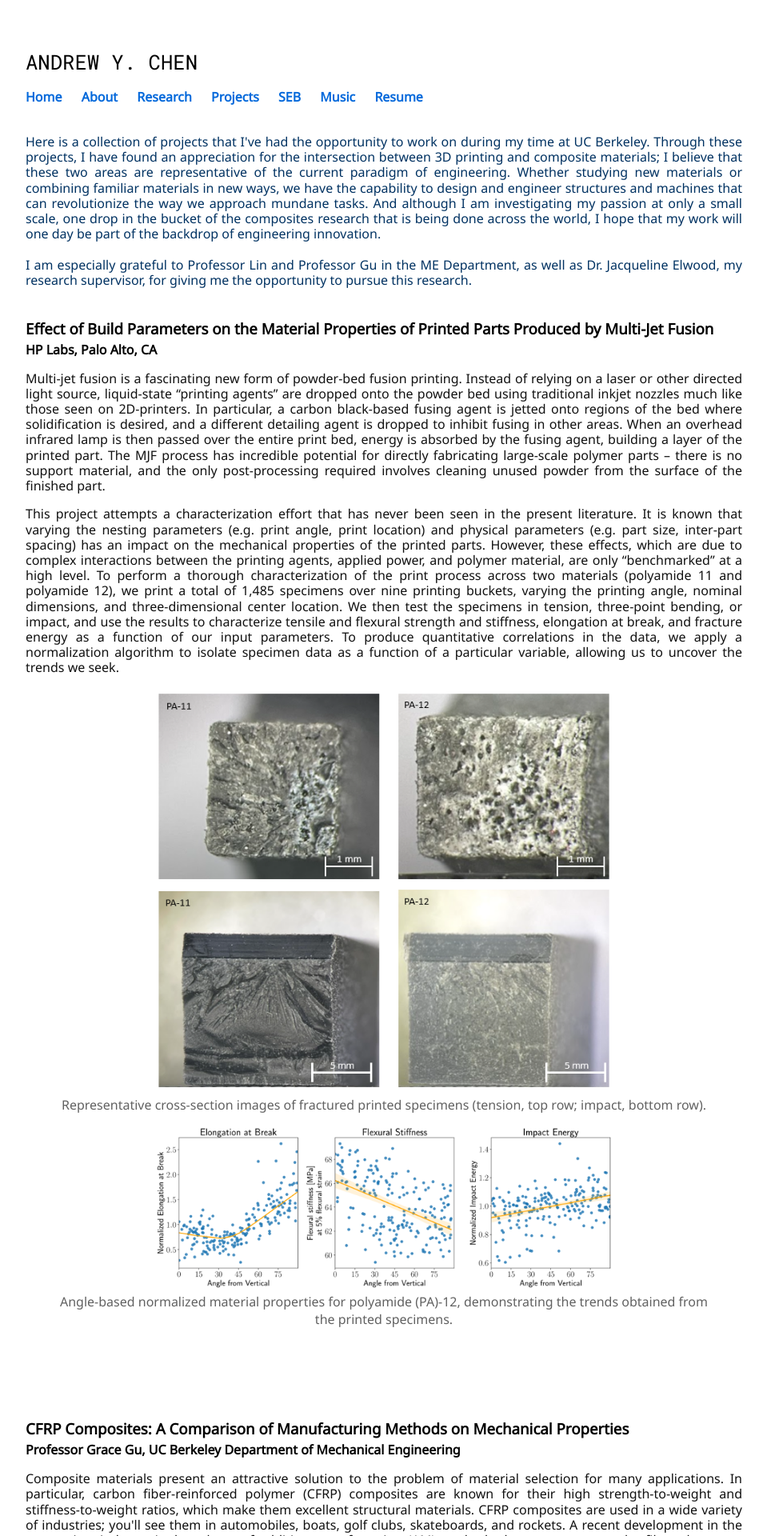
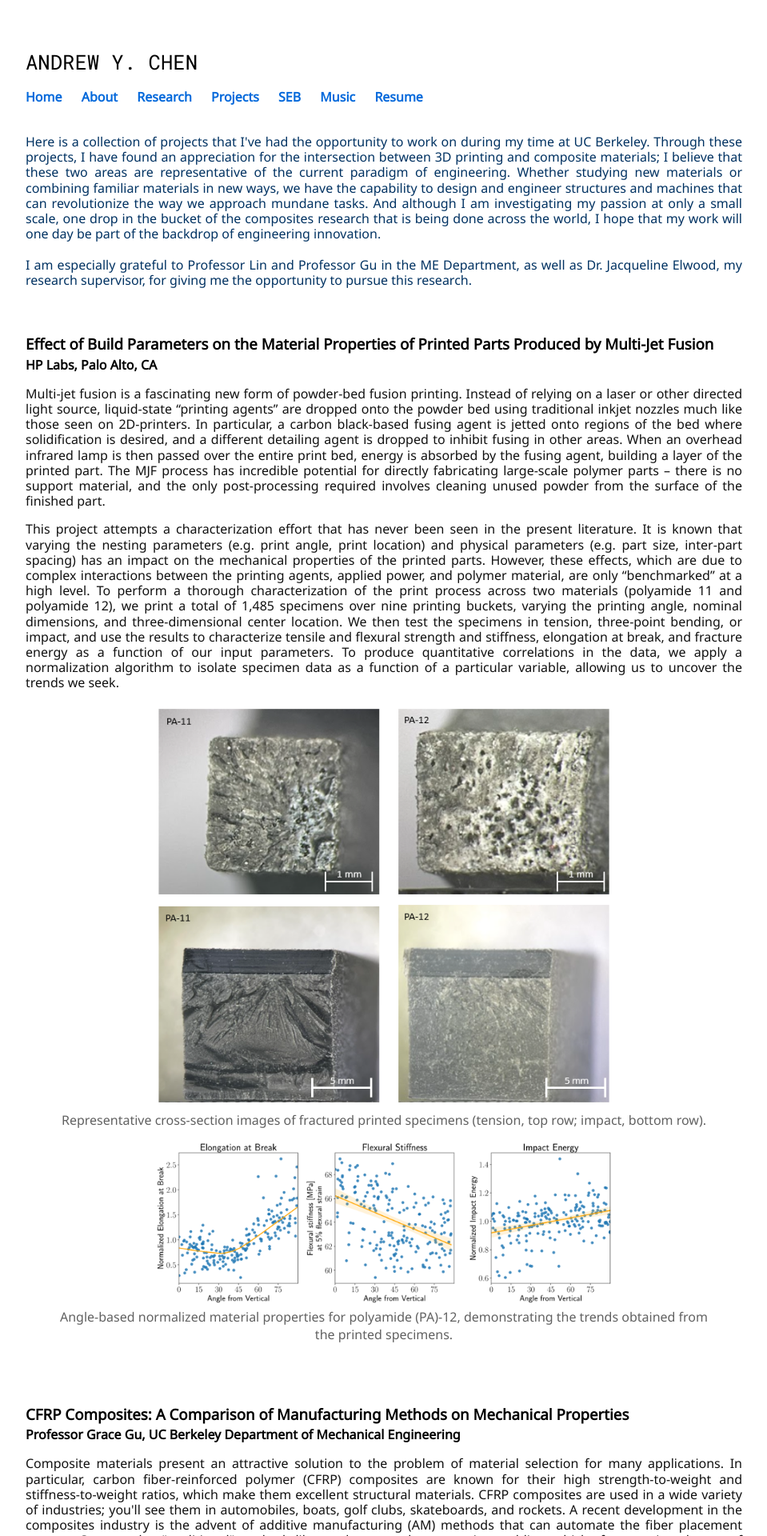
Before and after one commit to carbonheliumnitrogen/carbonheliumnitrogen.github.io, a Jekyll site: the page built from projects.html, in a window 1280 px wide. Shown: the top 1920 px of the page at 80% size, without its empty margins (160-1119 px from the left). Built offline with Jekyll 4.4.1, drawn with Linux system fonts in a browser that asks for light colours.

Commit message:
Update projects.html

```diff
--- a/projects.html
+++ b/projects.html
@@ -13,7 +13,11 @@
 }
 
 .bottom-three {
-	margin-bottom: 3cm;
+	margin-bottom: 2cm;
+}
+
+.bottom-one {
+	margin-bottom: 1cm;
 }
 
 #row {
@@ -39,7 +43,7 @@
 </style>
 </head>
 <div>
-	<p id="headerone"> Here is a collection of projects that I've had the opportunity to work on during my time at UC Berkeley. Through these projects, I have found an appreciation for the intersection between 3D printing and composite materials; I believe that these two areas are representative of the current paradigm of engineering. Whether studying new materials or combining familiar materials in new ways, we have the capability to design and engineer structures and machines that can revolutionize the way we approach mundane tasks. And although I am investigating my passion at only a small scale, one drop in the bucket of the composites research that is being done across the world, I hope that my work will one day be part of the backdrop of engineering innovation.  <br> <br> I am especially grateful to Professor Lin and Professor Gu in the ME Department, as well as Dr. Jacqueline Elwood, my research supervisor, for giving me the opportunity to pursue this research. <br> <br></p>
+	<p id="headerone" class="bottom-one"> Here is a collection of projects that I've had the opportunity to work on during my time at UC Berkeley. Through these projects, I have found an appreciation for the intersection between 3D printing and composite materials; I believe that these two areas are representative of the current paradigm of engineering. Whether studying new materials or combining familiar materials in new ways, we have the capability to design and engineer structures and machines that can revolutionize the way we approach mundane tasks. And although I am investigating my passion at only a small scale, one drop in the bucket of the composites research that is being done across the world, I hope that my work will one day be part of the backdrop of engineering innovation.  <br> <br> I am especially grateful to Professor Lin and Professor Gu in the ME Department, as well as Dr. Jacqueline Elwood, my research supervisor, for giving me the opportunity to pursue this research. <br> <br></p>
 
 	<h3>Effect of Build Parameters on the Material Properties of Printed Parts Produced by Multi-Jet Fusion</h3>
 	<h4>HP Labs, Palo Alto, CA</h4>
```
